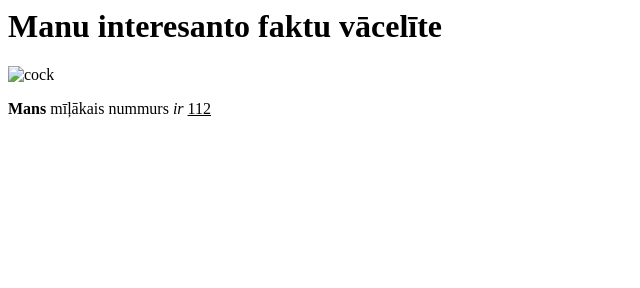
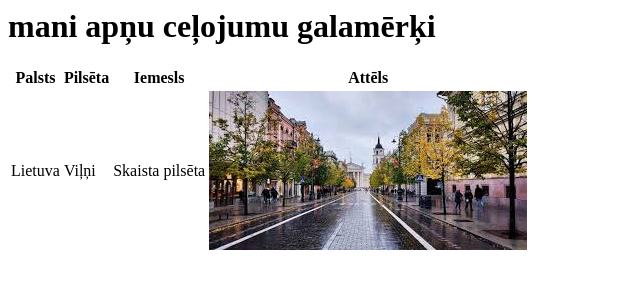
Before and after one commit to linardspeteris/peteris, a plain HTML site: page inbox.html in a window 1280 px wide. Shown: the whole page, without its empty margins (0-640 px from the left). Drawn offline with Linux system fonts and the light colour scheme.

Commit message:
Add files via upload

```diff
--- a/inbox.html
+++ b/inbox.html
@@ -1,18 +1,28 @@
-
 <html lang="en">
 <head>
     <meta charset="UTF-8">
     <meta name="viewport" content="width=device-width, initial-scale=1.0">
-    <title>Interesanto faktu vācelīte</title>
+    <title>Ceļojumu plānošana</title>
 </head>
 <body>
-    <header>
-        <h1>Manu interesanto faktu vācelīte</h1>
-    </header>
-    <main>
-        <img src="cock.jpg" alt="cock">
-        <p><b>Mans</b> mīļākais nummurs <i>ir</i>
-        <u>112</u></p>
-    </main>
+    <h1>mani apņu ceļojumu galamērķi</h1>
+    <table>
+        <thead>
+            <tr>
+                <th>Palsts</th>
+                <th>Pilsēta</th>
+                <th>Iemesls</th>
+                <th>Attēls</th>
+            </tr>
+        </thead>
+        <tbody>
+            <tr>
+                <td>Lietuva</td>
+                <td>Viļņi</th>
+                <td>Skaista pilsēta</td>
+                <td><img src="viļņa.jpg""></td>
+            </tr>
+        </tbody>
+    </table>
 </body>
 </html>
```
Also changed, not shown: viļņa.jpg (added).
